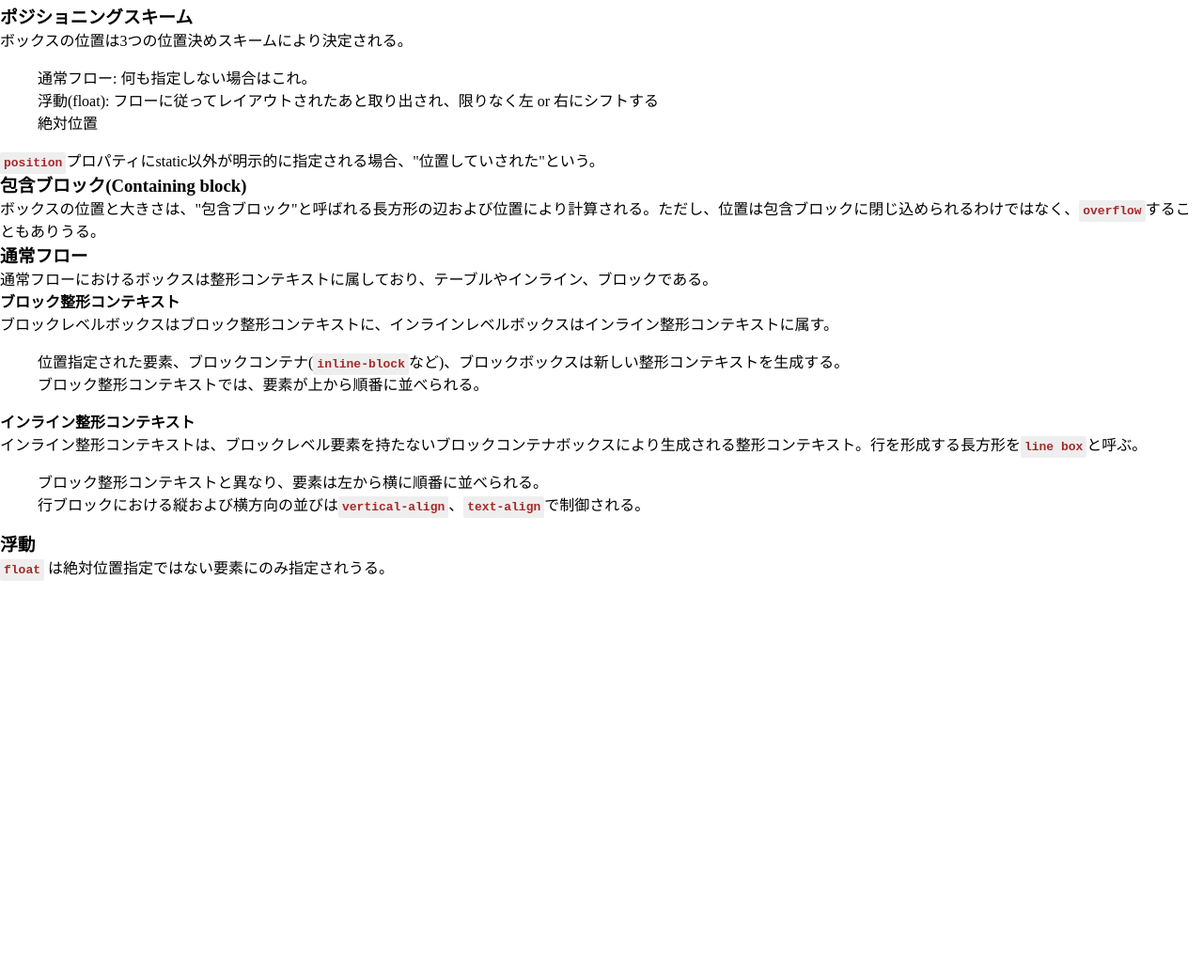
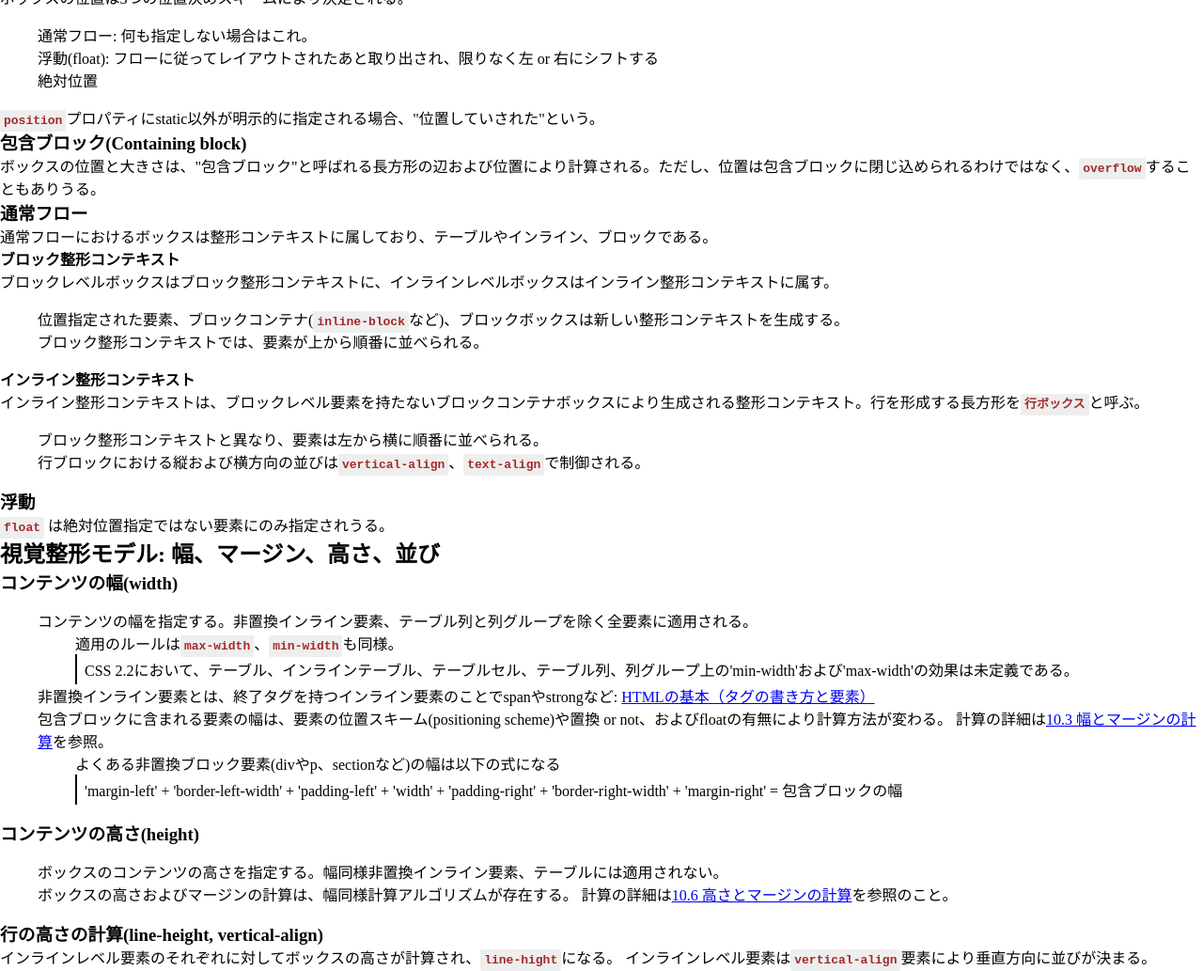
Before and after one commit to simonNozaki/html-language-specs, a plain HTML site: page css.html in a window 1280 px wide. Shown: the part 849-1882 px from the top of the page at 94% size. Before the commit the page ends 1467 px from the top, so only its background shows below. Drawn offline with Linux system fonts and the light colour scheme.

Commit message:
幅と高さの記述を追加

```diff
--- a/css.html
+++ b/css.html
@@ -46,12 +46,10 @@
             以下のケースでは、<code>div</code>に<code>p</code>とプレーンテキストが含まれている。整形の定義を容易にする目的で、そのようなテキストには匿名ブロックボックスがあるものとする。
             (9.2.1.1)
             <pre>
-                &lt;div&gt;
-                  <!-- ここに匿名ブロックボックス -->
-                  plain text
-                  &lt;p&gt;pararaph&lt;/p&gt;
-                &lt;/div&gt;
-            </pre>
+&lt;div&gt;
+  plain text
+  &lt;p&gt;pararaph&lt;/p&gt;
+&lt;/div&gt;</pre>
           </section>
           <section>
             <h4>インラインレベル要素(inline-level elements)</h4>
@@ -59,8 +57,7 @@
             <p>インラインレベル要素はインライン整形コンテキストに属する<strong>インラインレベルボックス</strong>を生成する。</p>
             ブロックレベルボックス同様、インラインレベルボックスも無名インラインボックスを形成する。以下の例ではemに囲まれていないテキストはインライン要素となる。(9.2.2.1)
             <pre>
-              &lt;p&gt;This is in &lt;em&gt;inline box&lt;/em&gt;.&lt;/p&gt;
-            </pre>
+&lt;p&gt;This is in &lt;em&gt;inline box&lt;/em&gt;.&lt;/p&gt;</pre>
           </section>
         </section>
         <section>
@@ -90,7 +87,7 @@
           </section>
           <section>
             <h4>インライン整形コンテキスト</h4>
-            インライン整形コンテキストは、ブロックレベル要素を持たないブロックコンテナボックスにより生成される整形コンテキスト。行を形成する長方形を<code>line box</code>と呼ぶ。
+            インライン整形コンテキストは、ブロックレベル要素を持たないブロックコンテナボックスにより生成される整形コンテキスト。行を形成する長方形を<code>行ボックス</code>と呼ぶ。
             <ul>
               <li>ブロック整形コンテキストと異なり、要素は左から横に順番に並べられる。</li>
               <li>行ブロックにおける縦および横方向の並びは<code>vertical-align</code>、<code>text-align</code>で制御される。</li>
@@ -102,6 +99,51 @@
           <code>float</code> は絶対位置指定ではない要素にのみ指定されうる。
         </section>
       </section>
+      <section>
+        <h2>視覚整形モデル: 幅、マージン、高さ、並び</h2>
+        <section>
+          <h3>コンテンツの幅(width)</h3>
+          <ul>
+            <li>コンテンツの幅を指定する。非置換インライン要素、テーブル列と列グループを除く全要素に適用される。</li>
+              <ul>
+                <li>
+                  適用のルールは<code>max-width</code>、<code>min-width</code>も同様。
+                  <blockquote>
+                    CSS 2.2において、テーブル、インラインテーブル、テーブルセル、テーブル列、列グループ上の'min-width'および'max-width'の効果は未定義である。
+                  </blockquote>
+                </li>
+              </ul>
+            <li>非置換インライン要素とは、終了タグを持つインライン要素のことでspanやstrongなど: <a href="https://www.dspt.net/html_tag/base.html">HTMLの基本（タグの書き方と要素）</a></li>
+            <li>
+              包含ブロックに含まれる要素の幅は、要素の位置スキーム(positioning scheme)や置換 or not、およびfloatの有無により計算方法が変わる。
+              計算の詳細は<a href="https://momdo.github.io/css2/visudet.html#Computing_widths_and_margins">10.3 幅とマージンの計算</a>を参照。
+            </li>
+              <ul>
+                <li>よくある非置換ブロック要素(divやp、sectionなど)の幅は以下の式になる</li>
+                <blockquote>
+                  'margin-left' + 'border-left-width' + 'padding-left' + 'width' + 'padding-right' + 'border-right-width' + 'margin-right' = 包含ブロックの幅
+                </blockquote>
+              </ul>
+          </ul>
+        </section>
+        <section>
+          <h3>コンテンツの高さ(height)</h3>
+          <section>
+            <ul>
+              <li>ボックスのコンテンツの高さを指定する。幅同様非置換インライン要素、テーブルには適用されない。</li>
+              <li>
+                ボックスの高さおよびマージンの計算は、幅同様計算アルゴリズムが存在する。
+                計算の詳細は<a href="https://momdo.github.io/css2/visudet.html#Computing_heights_and_margins">10.6 高さとマージンの計算</a>を参照のこと。
+              </li>
+            </ul>
+          </section>
+        </section>
+        <section>
+          <h3>行の高さの計算(line-height, vertical-align)</h3>
+          インラインレベル要素のそれぞれに対してボックスの高さが計算され、<code>line-hight</code>になる。
+          インラインレベル要素は<code>vertical-align</code>要素により垂直方向に並びが決まる。
+        </section>
+      </section>
     </main>
   </body>
 </html>
```
